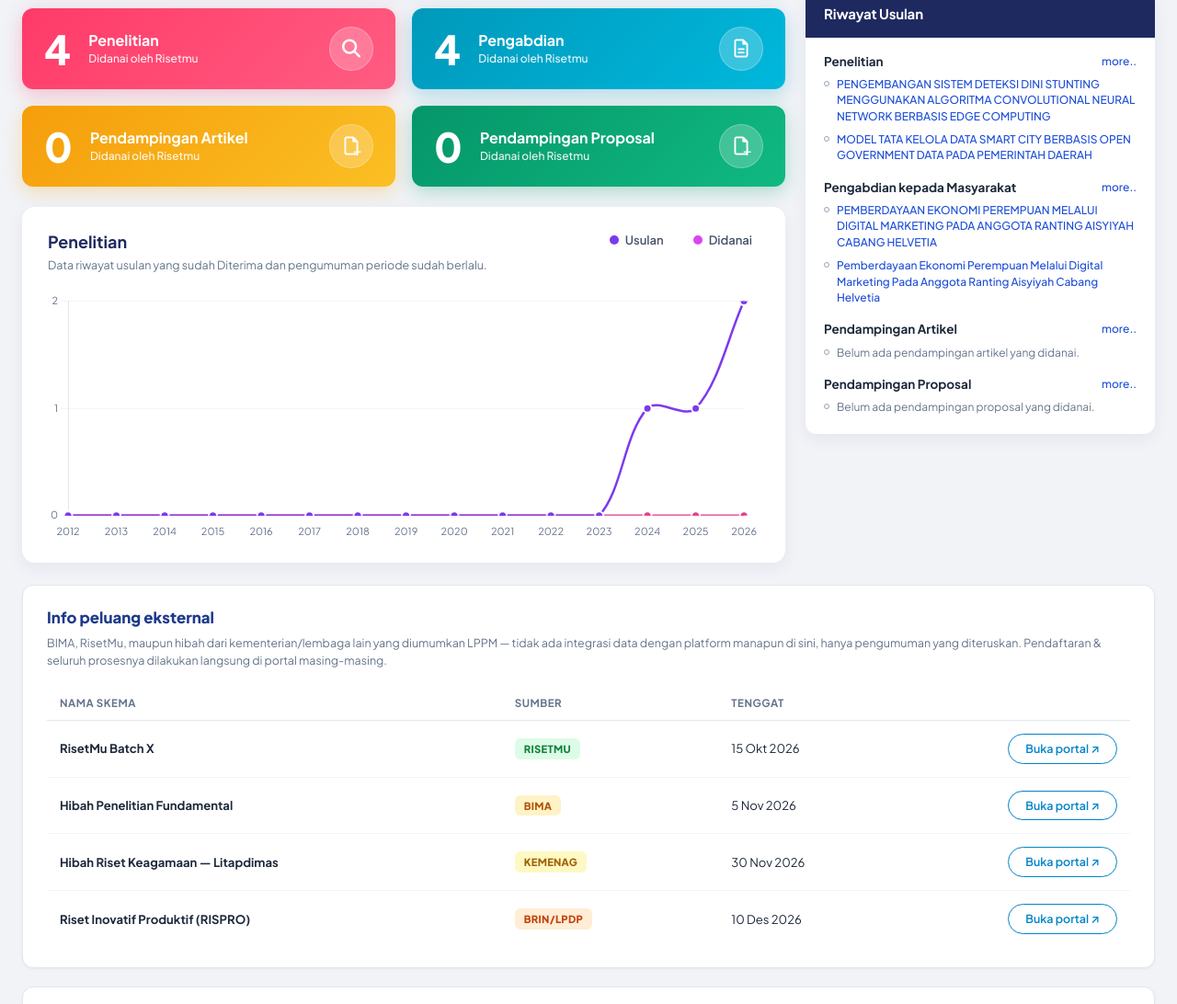
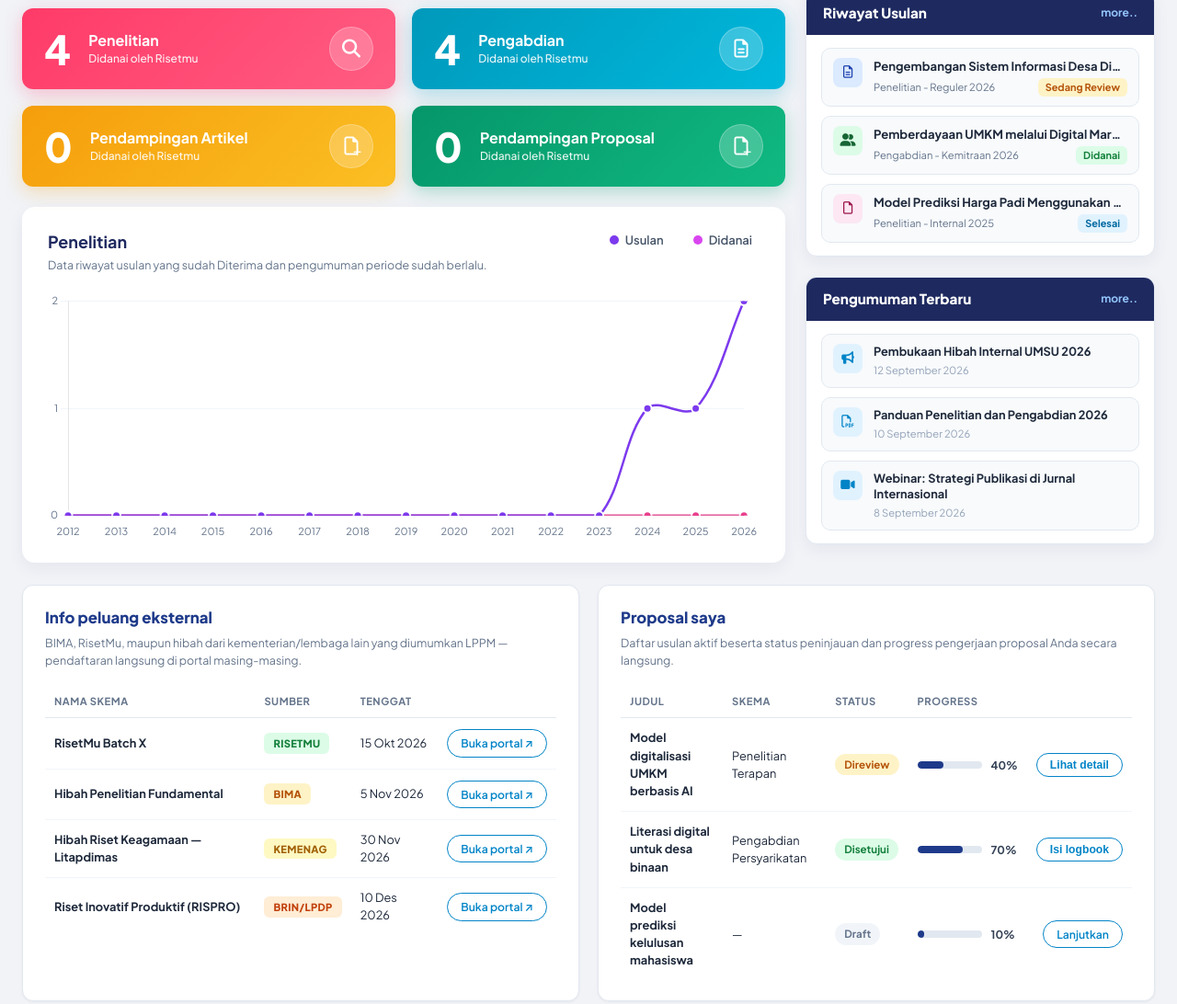
Before and after one commit to prideandjuice/LPPM, a plain HTML site: page index.html in a window 1280 px wide. Shown: the part 412-1504 px from the top of the page at 92% size. Drawn offline with nearby package versions, Linux system fonts and the light colour scheme.

Commit message:
feat(dashboard): pasang kartu riwayat usulan & pengumuman di sidebar sesuai folder arya serta atur section peluang & proposal berdampingan 2 kolom

```diff
--- a/index.html
+++ b/index.html
@@ -388,78 +388,92 @@
           </div>
         </div>
 
-        <!-- RIWAYAT USULAN CARD -->
-        <div class="history-card">
-          <div class="panel-header">
-            <h3 class="panel-title">Riwayat Usulan</h3>
+        <!-- RIWAYAT USULAN (SESUAI FOLDER ARYA) -->
+        <div class="sidebar-panel-card">
+          <div class="panel-navy-header">
+            <h3>Riwayat Usulan</h3>
+            <a href="penelitian.html" class="panel-header-link" title="Buka seluruh daftar penelitian">more..</a>
           </div>
 
-          <div class="panel-body history-body">
-
-            <!-- Section 1: Penelitian -->
-            <div class="history-section">
-              <div class="section-title-bar">
-                <h4 class="history-sec-heading">Penelitian</h4>
-                <a href="penelitian.html" class="more-link" title="Buka seluruh daftar penelitian">more..</a>
+          <div class="history-cards-list">
+            <!-- Item 1 -->
+            <div class="history-item-row" onclick="window.location.href='penelitian.html'">
+              <div class="item-badge-icon blue">
+                <i class="fa-regular fa-file-lines"></i>
               </div>
-              <ul class="history-list" id="penelitianHistoryList">
-                <li class="empty-item">
-                  <span class="bullet-circle"></span>
-                  <span>Belum ada penelitian yang didanai.</span>
-                </li>
-              </ul>
+              <div class="history-item-body">
+                <h5 class="history-item-title" title="Pengembangan Sistem Informasi Desa Digital">Pengembangan Sistem Informasi Desa Digital</h5>
+                <div class="history-item-meta">
+                  <span class="history-item-scheme">Penelitian - Reguler 2026</span>
+                  <span class="badge-status-pill review">Sedang Review</span>
+                </div>
+              </div>
             </div>
 
-            <!-- Section 2: Pengabdian kepada Masyarakat -->
-            <div class="history-section">
-              <div class="section-title-bar">
-                <h4 class="history-sec-heading">Pengabdian kepada Masyarakat</h4>
-                <a href="#" class="more-link" onclick="showToast('Menampilkan semua riwayat pengabdian')">more..</a>
+            <!-- Item 2 -->
+            <div class="history-item-row" onclick="openProposalDetailModal(1)">
+              <div class="item-badge-icon green">
+                <i class="fa-solid fa-user-group"></i>
               </div>
-              <ul class="history-list">
-                <li class="history-item">
-                  <span class="bullet-circle"></span>
-                  <a href="javascript:void(0)" class="proposal-title-link" onclick="openProposalDetailModal(1)">
-                    PEMBERDAYAAN EKONOMI PEREMPUAN MELALUI DIGITAL MARKETING PADA ANGGOTA RANTING AISYIYAH CABANG HELVETIA
-                  </a>
-                </li>
-                <li class="history-item">
-                  <span class="bullet-circle"></span>
-                  <a href="javascript:void(0)" class="proposal-title-link" onclick="openProposalDetailModal(2)">
-                    Pemberdayaan Ekonomi Perempuan Melalui Digital Marketing Pada Anggota Ranting Aisyiyah Cabang Helvetia
-                  </a>
-                </li>
-              </ul>
+              <div class="history-item-body">
+                <h5 class="history-item-title" title="Pemberdayaan UMKM melalui Digital Marketing">Pemberdayaan UMKM melalui Digital Marketing</h5>
+                <div class="history-item-meta">
+                  <span class="history-item-scheme">Pengabdian - Kemitraan 2026</span>
+                  <span class="badge-status-pill funded">Didanai</span>
+                </div>
+              </div>
             </div>
 
-            <!-- Section 3: Pendampingan Artikel -->
-            <div class="history-section">
-              <div class="section-title-bar">
-                <h4 class="history-sec-heading">Pendampingan Artikel</h4>
-                <a href="#" class="more-link" onclick="showToast('Menampilkan riwayat pendampingan artikel')">more..</a>
+            <!-- Item 3 -->
+            <div class="history-item-row" onclick="showToast('Detail Penelitian Model Prediksi Harga Padi')">
+              <div class="item-badge-icon pink">
+                <i class="fa-regular fa-file"></i>
               </div>
-              <ul class="history-list">
-                <li class="empty-item">
-                  <span class="bullet-circle"></span>
-                  <span>Belum ada pendampingan artikel yang didanai.</span>
-                </li>
-              </ul>
+              <div class="history-item-body">
+                <h5 class="history-item-title" title="Model Prediksi Harga Padi Menggunakan ML">Model Prediksi Harga Padi Menggunakan ML</h5>
+                <div class="history-item-meta">
+                  <span class="history-item-scheme">Penelitian - Internal 2025</span>
+                  <span class="badge-status-pill done">Selesai</span>
+                </div>
+              </div>
+            </div>
+          </div>
+        </div>
+
+        <!-- PENGUMUMAN TERBARU (SESUAI FOLDER ARYA) -->
+        <div class="sidebar-panel-card">
+          <div class="panel-navy-header">
+            <h3>Pengumuman Terbaru</h3>
+            <a href="javascript:void(0)" class="panel-header-link" onclick="showToast('Membuka seluruh arsip pengumuman')">more..</a>
+          </div>
+
+          <div class="announcement-list">
+            <!-- News 1 -->
+            <div class="announcement-item" onclick="showToast('Pengumuman: Pembukaan Hibah Internal UMSU 2026')">
+              <div class="announcement-icon"><i class="fa-solid fa-bullhorn"></i></div>
+              <div>
+                <h5 class="announcement-title">Pembukaan Hibah Internal UMSU 2026</h5>
+                <p class="announcement-date">12 September 2026</p>
+              </div>
             </div>
 
-            <!-- Section 4: Pendampingan Proposal -->
-            <div class="history-section">
-              <div class="section-title-bar">
-                <h4 class="history-sec-heading">Pendampingan Proposal</h4>
-                <a href="#" class="more-link" onclick="showToast('Menampilkan riwayat pendampingan proposal')">more..</a>
+            <!-- News 2 -->
+            <div class="announcement-item" onclick="showToast('Unduh Panduan Penelitian dan Pengabdian 2026')">
+              <div class="announcement-icon"><i class="fa-regular fa-file-pdf"></i></div>
+              <div>
+                <h5 class="announcement-title">Panduan Penelitian dan Pengabdian 2026</h5>
+                <p class="announcement-date">10 September 2026</p>
               </div>
-              <ul class="history-list">
-                <li class="empty-item">
-                  <span class="bullet-circle"></span>
-                  <span>Belum ada pendampingan proposal yang didanai.</span>
-                </li>
-              </ul>
             </div>
 
+            <!-- News 3 -->
+            <div class="announcement-item" onclick="showToast('Link Pendaftaran Webinar Strategi Publikasi Internasional')">
+              <div class="announcement-icon"><i class="fa-solid fa-video"></i></div>
+              <div>
+                <h5 class="announcement-title">Webinar: Strategi Publikasi di Jurnal Internasional</h5>
+                <p class="announcement-date">8 September 2026</p>
+              </div>
+            </div>
           </div>
         </div>
 
@@ -467,23 +481,23 @@
 
     </div>
 
-    <!-- SECTION: INFO PELUANG EKSTERNAL & PROPOSAL SAYA (STATIS - NANTI DINAMIS) -->
+    <!-- SECTION: INFO PELUANG EKSTERNAL & PROPOSAL SAYA (BERDAMPINGAN 2 KOLOM) -->
     <section class="dashboard-bottom-section">
 
       <!-- CARD 1: INFO PELUANG EKSTERNAL -->
       <div class="bottom-card">
         <h3 class="bottom-card-title">Info peluang eksternal</h3>
         <p class="bottom-card-desc">
-          BIMA, RisetMu, maupun hibah dari kementerian/lembaga lain yang diumumkan LPPM &mdash; tidak ada integrasi data dengan platform manapun di sini, hanya pengumuman yang diteruskan. Pendaftaran &amp; seluruh prosesnya dilakukan langsung di portal masing-masing.
+          BIMA, RisetMu, maupun hibah dari kementerian/lembaga lain yang diumumkan LPPM &mdash; pendaftaran langsung di portal masing-masing.
         </p>
         <div class="bottom-table-wrapper">
           <table class="bottom-table">
             <thead>
               <tr>
-                <th style="width: 42%;">NAMA SKEMA</th>
-                <th style="width: 20%;">SUMBER</th>
-                <th style="width: 20%;">TENGGAT</th>
-                <th style="width: 18%; text-align: right;"></th>
+                <th>NAMA SKEMA</th>
+                <th>SUMBER</th>
+                <th>TENGGAT</th>
+                <th style="text-align: right;"></th>
               </tr>
             </thead>
             <tbody>
@@ -535,15 +549,18 @@
       <!-- CARD 2: PROPOSAL SAYA -->
       <div class="bottom-card">
         <h3 class="bottom-card-title">Proposal saya</h3>
-        <div class="bottom-table-wrapper" style="margin-top: 14px;">
+        <p class="bottom-card-desc">
+          Daftar usulan aktif beserta status peninjauan dan progress pengerjaan proposal Anda secara langsung.
+        </p>
+        <div class="bottom-table-wrapper">
           <table class="bottom-table">
             <thead>
               <tr>
-                <th style="width: 32%;">JUDUL</th>
-                <th style="width: 25%;">SKEMA</th>
-                <th style="width: 15%;">STATUS</th>
-                <th style="width: 15%;">PROGRESS</th>
-                <th style="width: 13%; text-align: right;"></th>
+                <th>JUDUL</th>
+                <th>SKEMA</th>
+                <th>STATUS</th>
+                <th>PROGRESS</th>
+                <th style="text-align: right;"></th>
               </tr>
             </thead>
             <tbody>
--- a/style.css
+++ b/style.css
@@ -1490,22 +1490,211 @@ body {
 }
 
 /* ==========================================================================
-   DASHBOARD BOTTOM SECTION: PELUANG EKSTERNAL & PROPOSAL SAYA
+   SIDEBAR PANEL CARDS (SESUAI FOLDER ARYA: RIWAYAT USULAN & PENGUMUMAN)
+   ========================================================================== */
+.sidebar-panel-card {
+  background: var(--bg-white);
+  border-radius: 12px;
+  box-shadow: var(--shadow-card);
+  border: 1px solid var(--border-light);
+  overflow: hidden;
+}
+
+.panel-navy-header {
+  background: var(--primary-navy);
+  color: #ffffff;
+  padding: 12px 18px;
+  display: flex;
+  align-items: center;
+  justify-content: space-between;
+}
+
+.panel-navy-header h3 {
+  font-size: 0.95rem;
+  font-weight: 800;
+  color: #ffffff;
+  margin: 0;
+}
+
+.panel-header-link {
+  color: #93c5fd;
+  text-decoration: none;
+  font-size: 0.75rem;
+  font-weight: 700;
+  transition: opacity 0.15s ease;
+}
+
+.panel-header-link:hover {
+  text-decoration: underline;
+  opacity: 0.85;
+}
+
+.history-cards-list {
+  padding: 14px 16px;
+  display: flex;
+  flex-direction: column;
+  gap: 10px;
+}
+
+.history-item-row {
+  display: flex;
+  align-items: flex-start;
+  gap: 12px;
+  padding: 10px 12px;
+  border-radius: 10px;
+  background: #f8fafc;
+  border: 1px solid #e2e8f0;
+  transition: all 0.2s ease;
+  cursor: pointer;
+}
+
+.history-item-row:hover {
+  background: #ffffff;
+  border-color: #cbd5e1;
+  box-shadow: 0 4px 12px rgba(0, 0, 0, 0.06);
+  transform: translateY(-1px);
+}
+
+.item-badge-icon {
+  width: 32px;
+  height: 32px;
+  border-radius: 8px;
+  display: flex;
+  align-items: center;
+  justify-content: center;
+  flex-shrink: 0;
+  font-size: 0.85rem;
+}
+
+.item-badge-icon.blue { background: #dbeafe; color: #1e40af; }
+.item-badge-icon.green { background: #dcfce7; color: #166534; }
+.item-badge-icon.pink { background: #fce7f3; color: #9d174d; }
+
+.history-item-body {
+  display: flex;
+  flex-direction: column;
+  flex: 1;
+  min-width: 0;
+}
+
+.history-item-title {
+  font-size: 0.82rem;
+  font-weight: 700;
+  color: #1e293b;
+  line-height: 1.35;
+  margin-bottom: 4px;
+  white-space: nowrap;
+  overflow: hidden;
+  text-overflow: ellipsis;
+}
+
+.history-item-meta {
+  display: flex;
+  align-items: center;
+  justify-content: space-between;
+  gap: 8px;
+}
+
+.history-item-scheme {
+  font-size: 0.7rem;
+  color: #64748b;
+  white-space: nowrap;
+  overflow: hidden;
+  text-overflow: ellipsis;
+}
+
+.badge-status-pill {
+  font-size: 0.68rem;
+  font-weight: 700;
+  padding: 2px 8px;
+  border-radius: 6px;
+  white-space: nowrap;
+  flex-shrink: 0;
+}
+
+.badge-status-pill.review { background: #fef3c7; color: #b45309; }
+.badge-status-pill.funded { background: #dcfce7; color: #15803d; }
+.badge-status-pill.done { background: #e0f2fe; color: #0369a1; }
+
+.announcement-list {
+  padding: 14px 16px;
+  display: flex;
+  flex-direction: column;
+  gap: 10px;
+}
+
+.announcement-item {
+  display: flex;
+  align-items: flex-start;
+  gap: 12px;
+  padding: 10px 12px;
+  border-radius: 10px;
+  background: #f8fafc;
+  border: 1px solid #e2e8f0;
+  cursor: pointer;
+  transition: all 0.2s ease;
+}
+
+.announcement-item:hover {
+  background: #ffffff;
+  border-color: #cbd5e1;
+  box-shadow: 0 4px 12px rgba(0, 0, 0, 0.06);
+  transform: translateY(-1px);
+}
+
+.announcement-icon {
+  width: 32px;
+  height: 32px;
+  border-radius: 8px;
+  background: #e0f2fe;
+  color: #0284c7;
+  display: flex;
+  align-items: center;
+  justify-content: center;
+  font-size: 0.85rem;
+  flex-shrink: 0;
+}
+
+.announcement-title {
+  font-size: 0.8rem;
+  font-weight: 700;
+  color: #1e293b;
+  line-height: 1.35;
+  margin: 0;
+}
+
+.announcement-date {
+  font-size: 0.7rem;
+  color: #94a3b8;
+  margin-top: 3px;
+}
+
+/* ==========================================================================
+   DASHBOARD BOTTOM SECTION: PELUANG EKSTERNAL & PROPOSAL SAYA (SIDE-BY-SIDE)
    ========================================================================== */
 .dashboard-bottom-section {
   max-width: 1400px;
   margin: 24px auto 0 auto;
-  display: flex;
-  flex-direction: column;
+  display: grid;
+  grid-template-columns: 1fr 1fr;
   gap: 20px;
+  align-items: stretch;
+}
+
+@media (max-width: 1080px) {
+  .dashboard-bottom-section {
+    grid-template-columns: 1fr;
+  }
 }
 
 .bottom-card {
   background: var(--bg-white);
   border: 1px solid var(--border-light);
   border-radius: 12px;
-  padding: 22px 26px;
+  padding: 22px 24px;
   box-shadow: var(--shadow-sm);
+  display: flex;
+  flex-direction: column;
 }
 
 .bottom-card-title {
@@ -1519,33 +1708,35 @@ body {
   font-size: 0.78rem;
   color: var(--text-muted);
   line-height: 1.5;
-  margin-bottom: 18px;
+  margin-bottom: 16px;
 }
 
 .bottom-table-wrapper {
   width: 100%;
   overflow-x: auto;
+  flex: 1;
 }
 
 .bottom-table {
   width: 100%;
   border-collapse: collapse;
   text-align: left;
-  font-size: 0.82rem;
+  font-size: 0.8rem;
 }
 
 .bottom-table th {
   color: #64748b;
-  font-size: 0.72rem;
+  font-size: 0.7rem;
   font-weight: 700;
   letter-spacing: 0.5px;
-  padding: 10px 14px;
+  padding: 10px 10px;
   border-bottom: 1px solid #e2e8f0;
   text-transform: uppercase;
+  white-space: nowrap;
 }
 
 .bottom-table td {
-  padding: 14px;
+  padding: 12px 10px;
   border-bottom: 1px solid #f1f5f9;
   color: var(--text-main);
   vertical-align: middle;
@@ -1565,6 +1756,7 @@ body {
   font-size: 0.7rem;
   font-weight: 800;
   letter-spacing: 0.3px;
+  white-space: nowrap;
 }
 
 .tag-risetmu {
@@ -1595,6 +1787,7 @@ body {
   border-radius: 9999px;
   font-size: 0.72rem;
   font-weight: 700;
+  white-space: nowrap;
 }
 
 .status-badge-review {
@@ -1616,15 +1809,17 @@ body {
 .progress-cell {
   display: flex;
   align-items: center;
-  gap: 12px;
+  gap: 10px;
+  white-space: nowrap;
 }
 
 .progress-track {
-  width: 90px;
+  width: 70px;
   height: 8px;
   background-color: #e2e8f0;
   border-radius: 9999px;
   overflow: hidden;
+  flex-shrink: 0;
 }
 
 .progress-fill {
@@ -1634,10 +1829,10 @@ body {
 }
 
 .progress-text {
-  font-size: 0.78rem;
+  font-size: 0.76rem;
   font-weight: 700;
   color: #334155;
-  min-width: 32px;
+  min-width: 28px;
 }
 
 /* Pill Action Buttons */
@@ -1645,13 +1840,13 @@ body {
   display: inline-flex;
   align-items: center;
   justify-content: center;
-  gap: 5px;
+  gap: 4px;
   border: 1.5px solid #0284c7;
   color: #0284c7;
   background: transparent;
-  padding: 6px 18px;
+  padding: 5px 14px;
   border-radius: 9999px;
-  font-size: 0.78rem;
+  font-size: 0.76rem;
   font-weight: 600;
   cursor: pointer;
   text-decoration: none;
```
